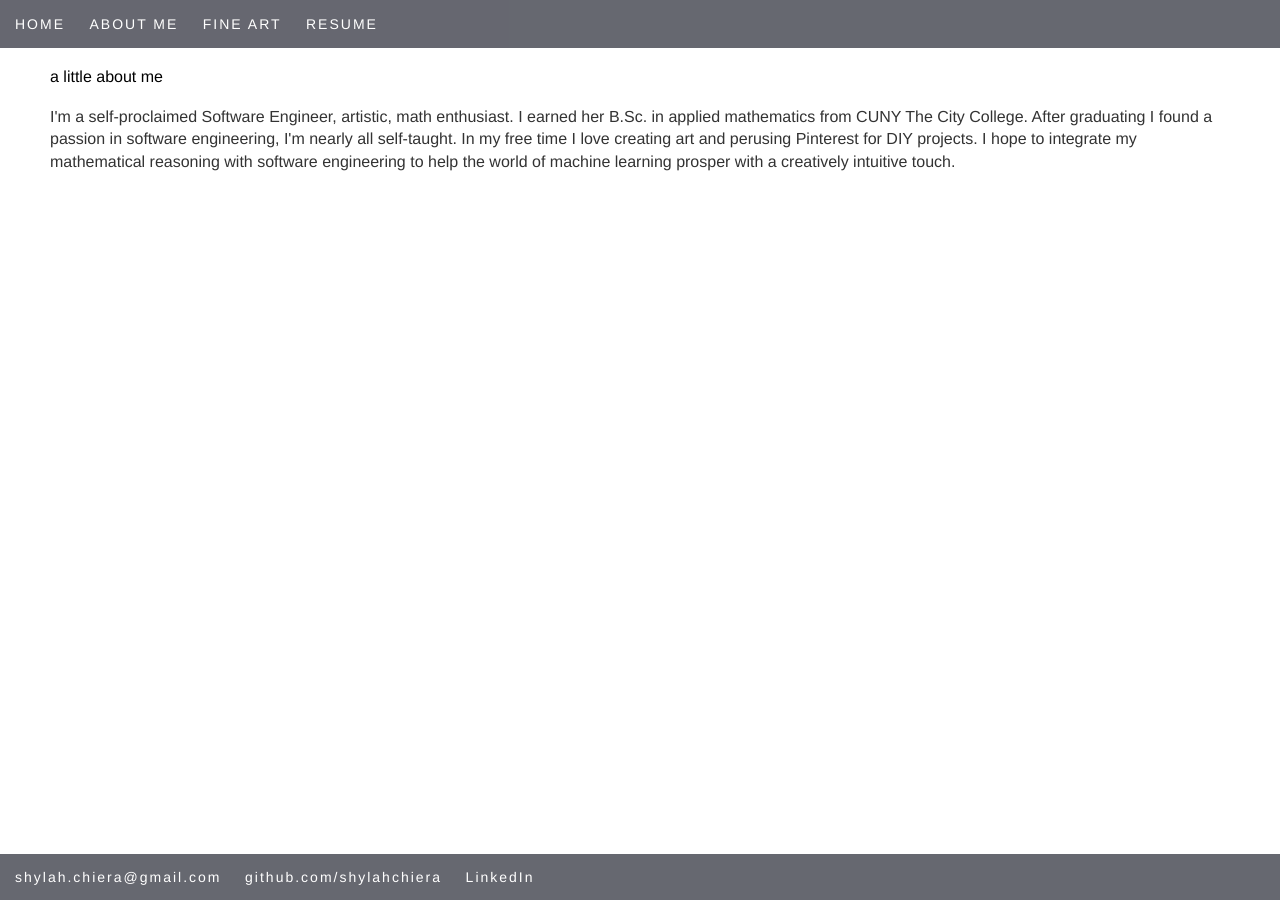
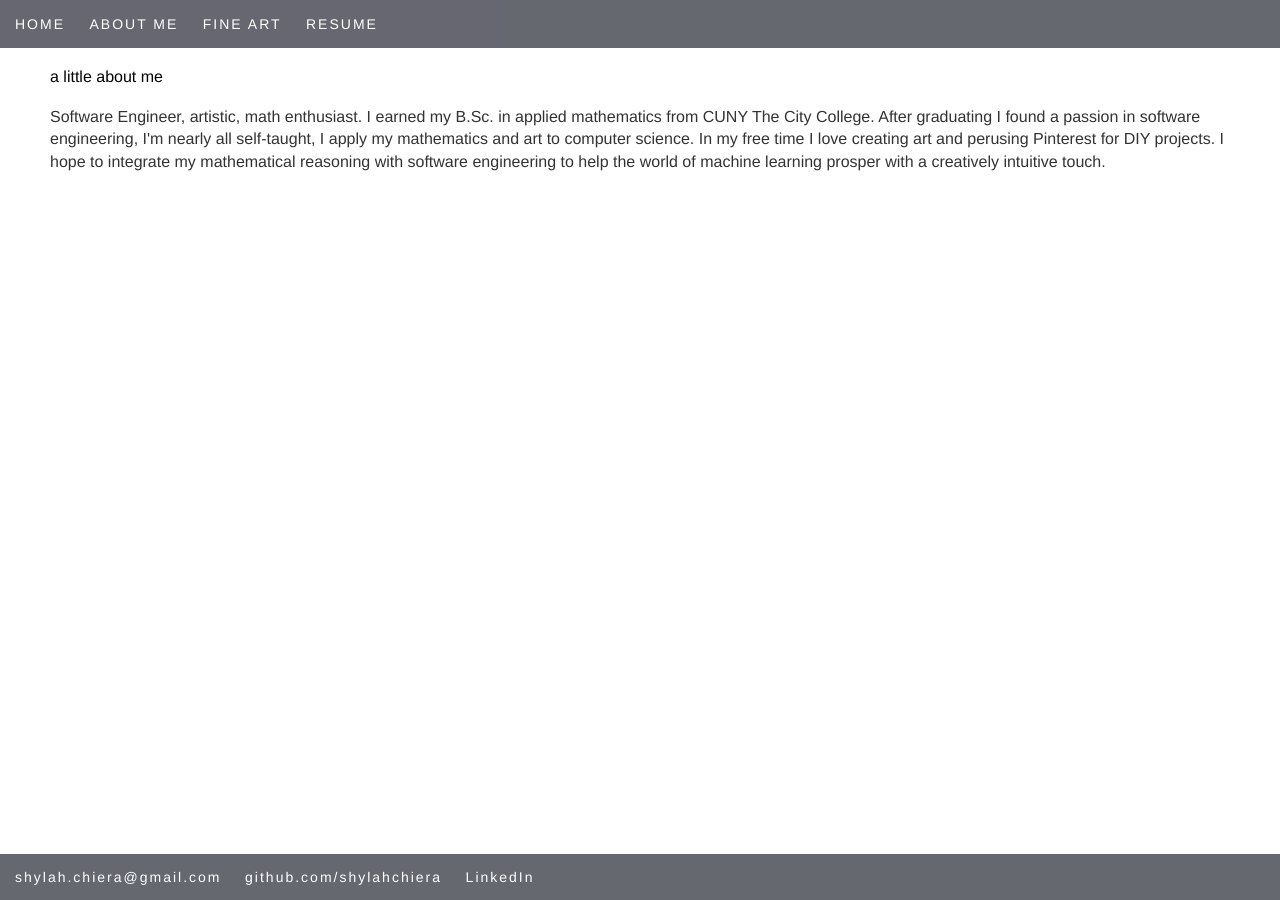
Before and after one commit to ShylahChiera/ShylahChiera.github.io, a Jekyll site: the page built from about/index.html, in a window 1280 px wide. Built offline with Jekyll 4.4.1, drawn with Linux system fonts in a browser that asks for light colours.

Commit message:
change about me

```diff
--- a/about/index.html
+++ b/about/index.html
@@ -4,4 +4,4 @@ title: About me
 ---
 
 	<h3>a little about me</h3>
-	<p>I'm a self-proclaimed Software Engineer, artistic, math enthusiast. I earned her B.Sc. in applied mathematics from CUNY The City College. After graduating I found a passion in software engineering, I'm nearly all self-taught. In my free time I love creating art and perusing Pinterest for DIY projects. I hope to integrate my mathematical reasoning with software engineering to help the world of machine learning prosper with a creatively intuitive touch.</p>
+	<p>Software Engineer, artistic, math enthusiast. I earned my B.Sc. in applied mathematics from CUNY The City College. After graduating I found a passion in software engineering, I'm nearly all self-taught, I apply my mathematics and art to computer science. In my free time I love creating art and perusing Pinterest for DIY projects. I hope to integrate my mathematical reasoning with software engineering to help the world of machine learning prosper with a creatively intuitive touch.</p>
```
